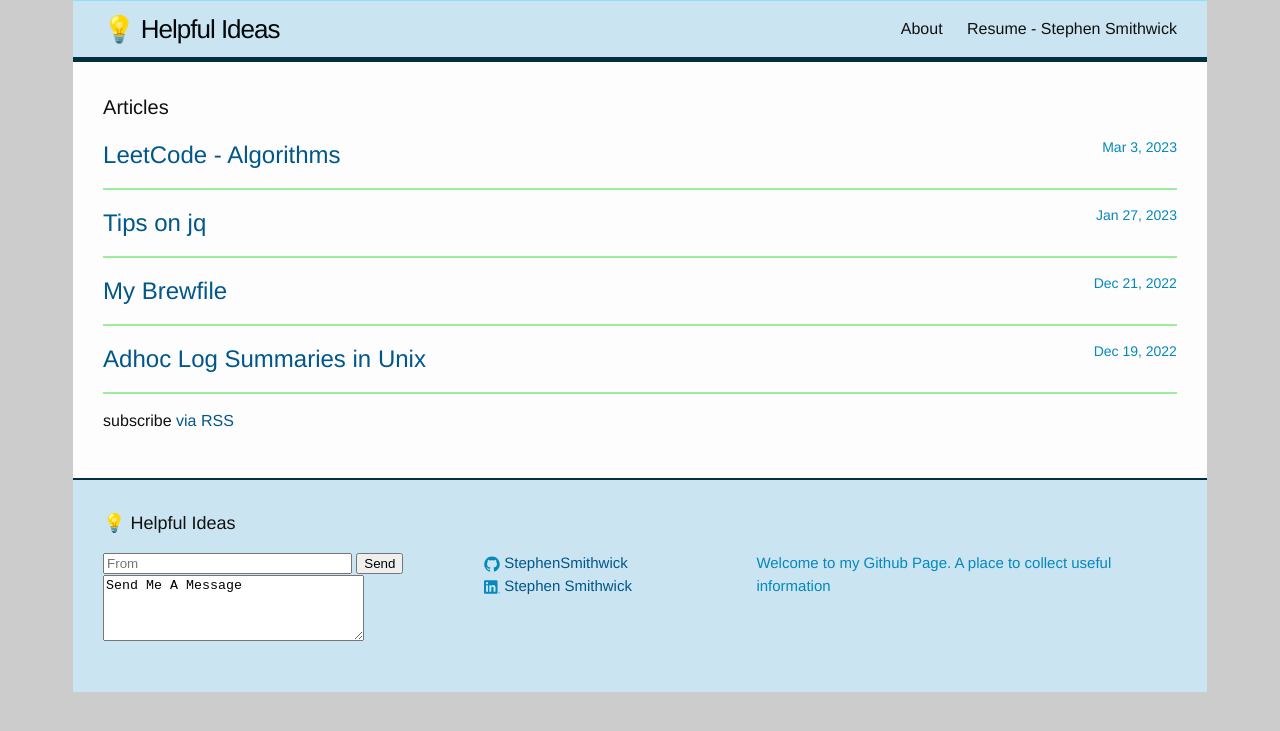
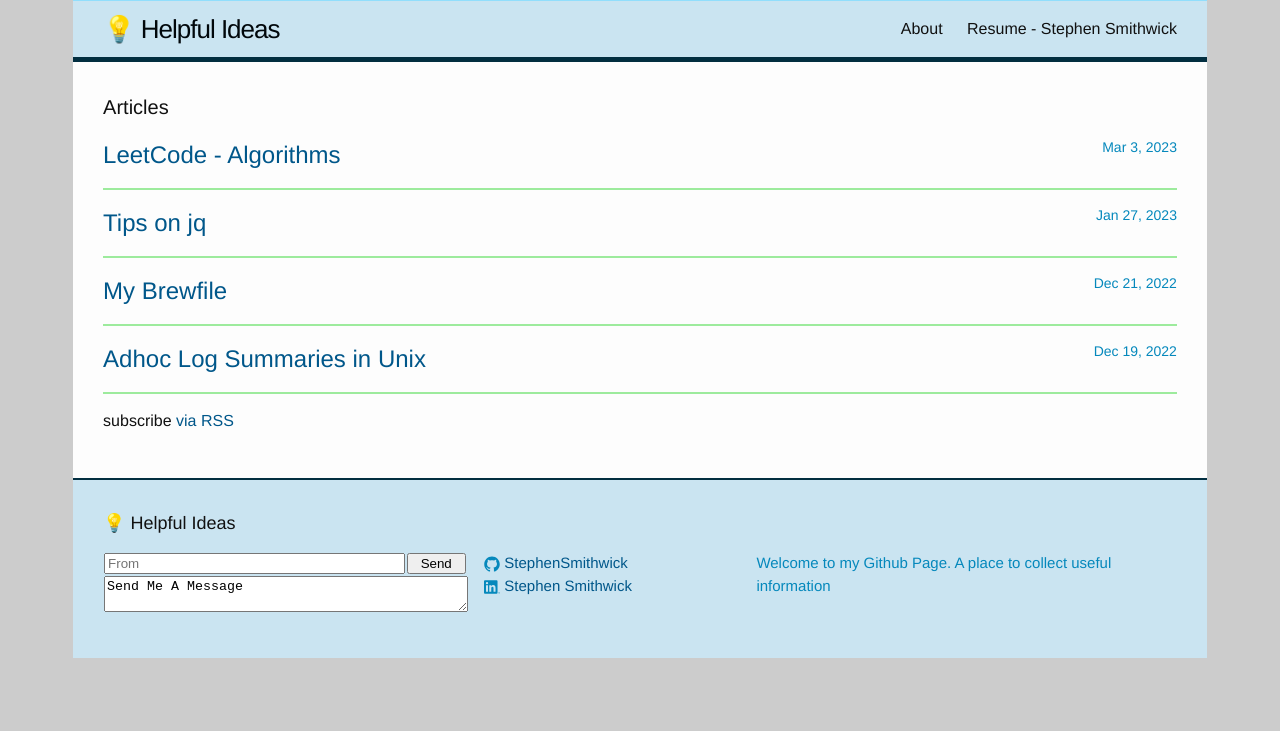
Before and after one commit to StephenSmithwick/StephenSmithwick.github.io, a Jekyll site: the page built from index.html, in a window 1280 px wide. Shown: the top 731 px of the page. Built offline with Jekyll 4.4.1, drawn with Linux system fonts in a browser that asks for light colours.

Commit message:
Styling the form submission and updating README to reflect recent changes.

```diff
--- a/_includes/feedback.html
+++ b/_includes/feedback.html
@@ -1,7 +1,8 @@
 <div id="feedback" class="form">
     <form target="hidden-form" method="post" action="https://docs.google.com/forms/d/e/1FAIpQLSdt2gCfGcwcfgKpKfY18QIVDaHI6ua7FXs9WgqC63LHq2-fXg/formResponse">
-        <input type="email" name="entry.1275386493" placeholder="From" size="28"/> <button type="submit">Send</button> <br/>
-        <textarea name="entry.63101751" rows="4" cols="30">Send Me A Message</textarea>
+        <input type="email" name="entry.1275386493" placeholder="From"/>
+        <button type="submit">Send</button>
+        <textarea name="entry.63101751">Send Me A Message</textarea>
     </form>
     <div class="response">Thank you for your feedback.</div>
     <iframe style="display:none" name="hidden-form"></iframe>
--- a/_sass/_forms.scss
+++ b/_sass/_forms.scss
@@ -1,4 +1,12 @@
-.form {
+#feedback  {
+    > form {
+        width: 100%;
+        display: flex;
+        flex-wrap: wrap;
+        input    { width: 80%;  margin: 1px; }
+        button   { width: 16%;  margin: 1px; }
+        textarea { width: 100%; margin: 1px; }
+    }
     .response {
         margin: 10px 0;
         padding: 10px;
@@ -6,7 +14,7 @@
         display: none;
     }
     &.submitted {
-        form { display: none; }
+        form      { display: none;  }
         .response { display: block; }
     }
 }
```
Also changed, not shown: README.md.
